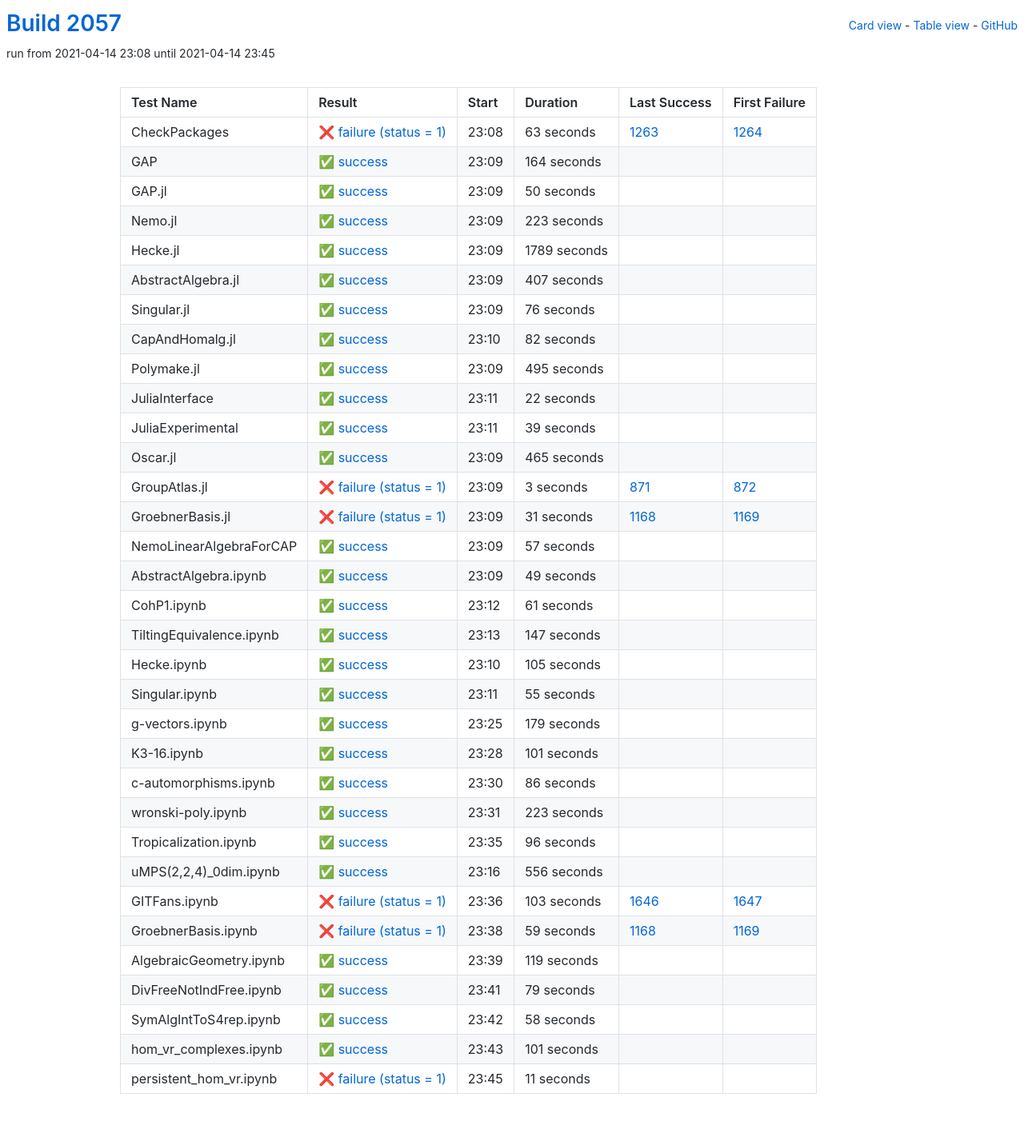
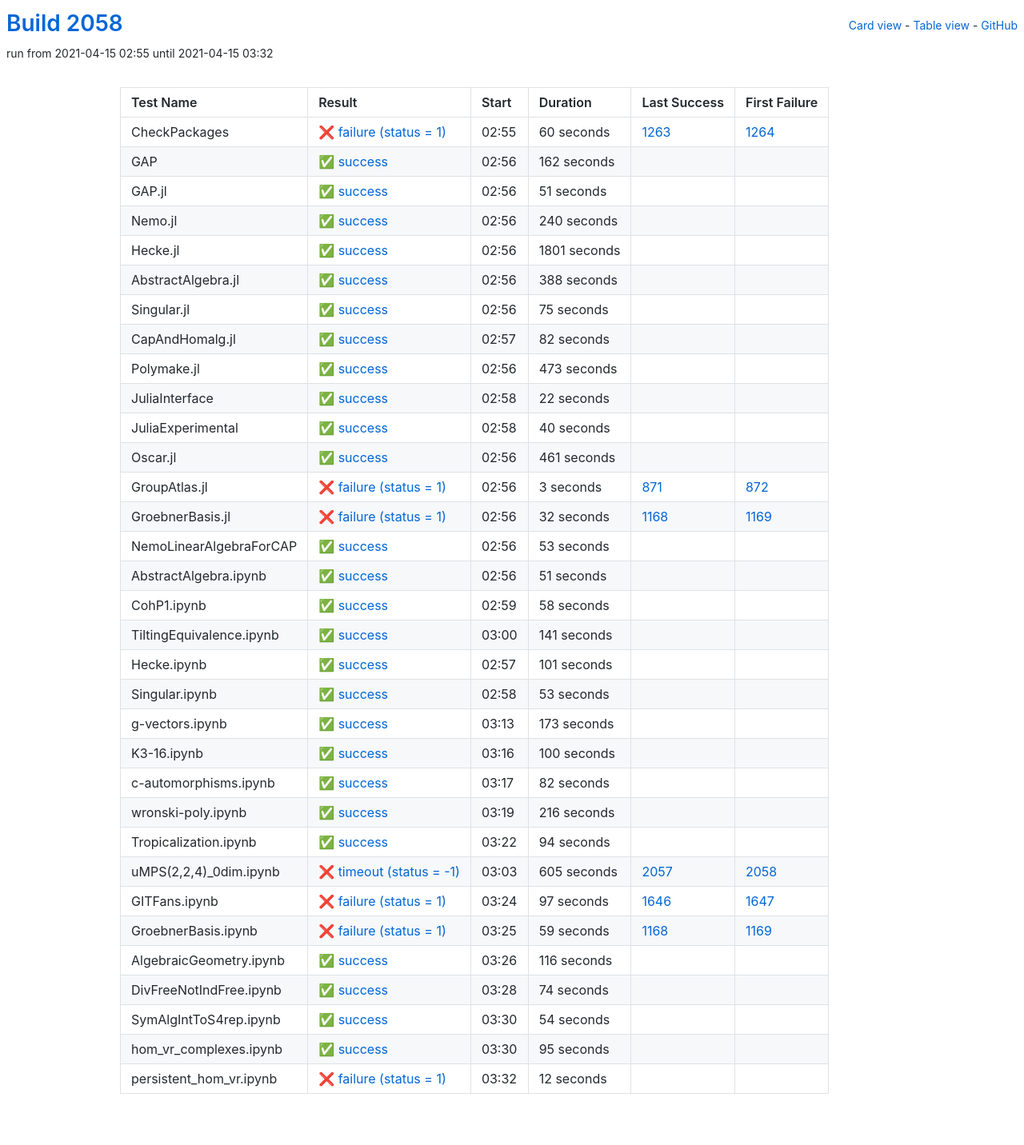
Before and after one commit to oscar-system/oscar-ci-status-stable, a Jekyll site: the page built from table.html, in a window 1280 px wide. Shown: the whole page at 80% size. Built offline with Jekyll 4.4.1, drawn with Linux system fonts in a browser that asks for light colours.

Commit message:
Build #2058

```diff
--- a/_data/ci.yml
+++ b/_data/ci.yml
@@ -1,6 +1,6 @@
 ---
-build: 2057
-build_url: https://oscarci.mathematik.uni-kl.de/job/oscar-stable/2057/
+build: 2058
+build_url: https://oscarci.mathematik.uni-kl.de/job/oscar-stable/2058/
 job: oscar-stable
 organization: oscar-system
 repo: oscar-ci-status-stable
@@ -8,92 +8,92 @@ repourl: https://github.com/oscar-system/oscar-ci-status-stable
 tests:
 - name: CheckPackages
   id: checkpackages
-  log: https://oscarci.mathematik.uni-kl.de/job/oscar-stable/2057/artifact/logs/build-2057/CheckPackages.log
-  start: 2021-04-14 23:08
+  log: https://oscarci.mathematik.uni-kl.de/job/oscar-stable/2058/artifact/logs/build-2058/CheckPackages.log
+  start: 2021-04-15 02:55
   success: false
   exitcode: 1
   status: failure
-  duration: 63
+  duration: 60
   last_success: 1263
   last_success_url: https://oscarci.mathematik.uni-kl.de/job/oscar-stable/1263/
   first_failure: 1264
   first_failure_url: https://oscarci.mathematik.uni-kl.de/job/oscar-stable/1264/
 - name: GAP
   id: gap
-  log: https://oscarci.mathematik.uni-kl.de/job/oscar-stable/2057/artifact/logs/build-2057/GAP.log
-  start: 2021-04-14 23:09
+  log: https://oscarci.mathematik.uni-kl.de/job/oscar-stable/2058/artifact/logs/build-2058/GAP.log
+  start: 2021-04-15 02:56
   success: true
   exitcode: 0
   status: success
-  duration: 164
+  duration: 162
   last_success: false
   last_success_url:
   first_failure: false
   first_failure_url:
 - name: GAP.jl
   id: gap-jl
-  log: https://oscarci.mathematik.uni-kl.de/job/oscar-stable/2057/artifact/logs/build-2057/GAP.jl.log
-  start: 2021-04-14 23:09
+  log: https://oscarci.mathematik.uni-kl.de/job/oscar-stable/2058/artifact/logs/build-2058/GAP.jl.log
+  start: 2021-04-15 02:56
   success: true
   exitcode: 0
   status: success
-  duration: 50
+  duration: 51
   last_success: false
   last_success_url:
   first_failure: false
   first_failure_url:
 - name: Nemo.jl
   id: nemo-jl
-  log: https://oscarci.mathematik.uni-kl.de/job/oscar-stable/2057/artifact/logs/build-2057/Nemo.jl.log
-  start: 2021-04-14 23:09
+  log: https://oscarci.mathematik.uni-kl.de/job/oscar-stable/2058/artifact/logs/build-2058/Nemo.jl.log
+  start: 2021-04-15 02:56
   success: true
   exitcode: 0
   status: success
-  duration: 223
+  duration: 240
   last_success: false
   last_success_url:
   first_failure: false
   first_failure_url:
 - name: Hecke.jl
   id: hecke-jl
-  log: https://oscarci.mathematik.uni-kl.de/job/oscar-stable/2057/artifact/logs/build-2057/Hecke.jl.log
-  start: 2021-04-14 23:09
+  log: https://oscarci.mathematik.uni-kl.de/job/oscar-stable/2058/artifact/logs/build-2058/Hecke.jl.log
+  start: 2021-04-15 02:56
   success: true
   exitcode: 0
   status: success
-  duration: 1789
+  duration: 1801
   last_success: false
   last_success_url:
   first_failure: false
   first_failure_url:
 - name: AbstractAlgebra.jl
   id: abstractalgebra-jl
-  log: https://oscarci.mathematik.uni-kl.de/job/oscar-stable/2057/artifact/logs/build-2057/AbstractAlgebra.jl.log
-  start: 2021-04-14 23:09
+  log: https://oscarci.mathematik.uni-kl.de/job/oscar-stable/2058/artifact/logs/build-2058/AbstractAlgebra.jl.log
+  start: 2021-04-15 02:56
   success: true
   exitcode: 0
   status: success
-  duration: 407
+  duration: 388
   last_success: false
   last_success_url:
   first_failure: false
   first_failure_url:
 - name: Singular.jl
   id: singular-jl
-  log: https://oscarci.mathematik.uni-kl.de/job/oscar-stable/2057/artifact/logs/build-2057/Singular.jl.log
-  start: 2021-04-14 23:09
+  log: https://oscarci.mathematik.uni-kl.de/job/oscar-stable/2058/artifact/logs/build-2058/Singular.jl.log
+  start: 2021-04-15 02:56
   success: true
   exitcode: 0
   status: success
-  duration: 76
+  duration: 75
   last_success: false
   last_success_url:
   first_failure: false
   first_failure_url:
 - name: CapAndHomalg.jl
   id: capandhomalg-jl
-  log: https://oscarci.mathematik.uni-kl.de/job/oscar-stable/2057/artifact/logs/build-2057/CapAndHomalg.jl.log
-  start: 2021-04-14 23:10
+  log: https://oscarci.mathematik.uni-kl.de/job/oscar-stable/2058/artifact/logs/build-2058/CapAndHomalg.jl.log
+  start: 2021-04-15 02:57
   success: true
   exitcode: 0
   status: success
@@ -104,20 +104,20 @@ tests:
   first_failure_url:
 - name: Polymake.jl
   id: polymake-jl
-  log: https://oscarci.mathematik.uni-kl.de/job/oscar-stable/2057/artifact/logs/build-2057/Polymake.jl.log
-  start: 2021-04-14 23:09
+  log: https://oscarci.mathematik.uni-kl.de/job/oscar-stable/2058/artifact/logs/build-2058/Polymake.jl.log
+  start: 2021-04-15 02:56
   success: true
   exitcode: 0
   status: success
-  duration: 495
+  duration: 473
   last_success: false
   last_success_url:
   first_failure: false
   first_failure_url:
 - name: JuliaInterface
   id: juliainterface
-  log: https://oscarci.mathematik.uni-kl.de/job/oscar-stable/2057/artifact/logs/build-2057/JuliaInterface.log
-  start: 2021-04-14 23:11
+  log: https://oscarci.mathematik.uni-kl.de/job/oscar-stable/2058/artifact/logs/build-2058/JuliaInterface.log
+  start: 2021-04-15 02:58
   success: true
   exitcode: 0
   status: success
@@ -128,32 +128,32 @@ tests:
   first_failure_url:
 - name: JuliaExperimental
   id: juliaexperimental
-  log: https://oscarci.mathematik.uni-kl.de/job/oscar-stable/2057/artifact/logs/build-2057/JuliaExperimental.log
-  start: 2021-04-14 23:11
+  log: https://oscarci.mathematik.uni-kl.de/job/oscar-stable/2058/artifact/logs/build-2058/JuliaExperimental.log
+  start: 2021-04-15 02:58
   success: true
   exitcode: 0
   status: success
-  duration: 39
+  duration: 40
   last_success: false
   last_success_url:
   first_failure: false
   first_failure_url:
 - name: Oscar.jl
   id: oscar-jl
-  log: https://oscarci.mathematik.uni-kl.de/job/oscar-stable/2057/artifact/logs/build-2057/Oscar.jl.log
-  start: 2021-04-14 23:09
+  log: https://oscarci.mathematik.uni-kl.de/job/oscar-stable/2058/artifact/logs/build-2058/Oscar.jl.log
+  start: 2021-04-15 02:56
   success: true
   exitcode: 0
   status: success
-  duration: 465
+  duration: 461
   last_success: false
   last_success_url:
   first_failure: false
   first_failure_url:
 - name: GroupAtlas.jl
   id: groupatlas-jl
-  log: https://oscarci.mathematik.uni-kl.de/job/oscar-stable/2057/artifact/logs/build-2057/GroupAtlas.jl.log
-  start: 2021-04-14 23:09
+  log: https://oscarci.mathematik.uni-kl.de/job/oscar-stable/2058/artifact/logs/build-2058/GroupAtlas.jl.log
+  start: 2021-04-15 02:56
   success: false
   exitcode: 1
   status: failure
@@ -164,104 +164,68 @@ tests:
   first_failure_url: https://oscarci.mathematik.uni-kl.de/job/oscar-stable/872/
 - name: GroebnerBasis.jl
   id: groebnerbasis-jl
-  log: https://oscarci.mathematik.uni-kl.de/job/oscar-stable/2057/artifact/logs/build-2057/GroebnerBasis.jl.log
-  start: 2021-04-14 23:09
+  log: https://oscarci.mathematik.uni-kl.de/job/oscar-stable/2058/artifact/logs/build-2058/GroebnerBasis.jl.log
+  start: 2021-04-15 02:56
   success: false
   exitcode: 1
   status: failure
-  duration: 31
+  duration: 32
   last_success: 1168
   last_success_url: https://oscarci.mathematik.uni-kl.de/job/oscar-stable/1168/
   first_failure: 1169
   first_failure_url: https://oscarci.mathematik.uni-kl.de/job/oscar-stable/1169/
 - name: NemoLinearAlgebraForCAP
   id: nemolinearalgebraforcap
-  log: https://oscarci.mathematik.uni-kl.de/job/oscar-stable/2057/artifact/logs/build-2057/NemoLinearAlgebraForCAP.log
-  start: 2021-04-14 23:09
+  log: https://oscarci.mathematik.uni-kl.de/job/oscar-stable/2058/artifact/logs/build-2058/NemoLinearAlgebraForCAP.log
+  start: 2021-04-15 02:56
   success: true
   exitcode: 0
   status: success
-  duration: 57
+  duration: 53
   last_success: false
   last_success_url:
   first_failure: false
   first_failure_url:
 - name: AbstractAlgebra.ipynb
   id: abstractalgebra-ipynb
-  log: https://oscarci.mathematik.uni-kl.de/job/oscar-stable/2057/artifact/logs/build-2057/AbstractAlgebra.ipynb.log
-  start: 2021-04-14 23:09
+  log: https://oscarci.mathematik.uni-kl.de/job/oscar-stable/2058/artifact/logs/build-2058/AbstractAlgebra.ipynb.log
+  start: 2021-04-15 02:56
   success: true
   exitcode: 0
   status: success
-  duration: 49
+  duration: 51
   last_success: false
   last_success_url:
   first_failure: false
   first_failure_url:
 - name: CohP1.ipynb
   id: cohp1-ipynb
-  log: https://oscarci.mathematik.uni-kl.de/job/oscar-stable/2057/artifact/logs/build-2057/CohP1.ipynb.log
-  start: 2021-04-14 23:12
+  log: https://oscarci.mathematik.uni-kl.de/job/oscar-stable/2058/artifact/logs/build-2058/CohP1.ipynb.log
+  start: 2021-04-15 02:59
   success: true
   exitcode: 0
   status: success
-  duration: 61
+  duration: 58
   last_success: false
   last_success_url:
   first_failure: false
   first_failure_url:
 - name: TiltingEquivalence.ipynb
   id: tiltingequivalence-ipynb
-  log: https://oscarci.mathematik.uni-kl.de/job/oscar-stable/2057/artifact/logs/build-2057/TiltingEquivalence.ipynb.log
-  start: 2021-04-14 23:13
+  log: https://oscarci.mathematik.uni-kl.de/job/oscar-stable/2058/artifact/logs/build-2058/TiltingEquivalence.ipynb.log
+  start: 2021-04-15 03:00
   success: true
   exitcode: 0
   status: success
-  duration: 147
+  duration: 141
   last_success: false
   last_success_url:
   first_failure: false
   first_failure_url:
 - name: Hecke.ipynb
   id: hecke-ipynb
-  log: https://oscarci.mathematik.uni-kl.de/job/oscar-stable/2057/artifact/logs/build-2057/Hecke.ipynb.log
-  start: 2021-04-14 23:10
-  success: true
-  exitcode: 0
-  status: success
-  duration: 105
-  last_success: false
-  last_success_url:
-  first_failure: false
-  first_failure_url:
-- name: Singular.ipynb
-  id: singular-ipynb
-  log: https://oscarci.mathematik.uni-kl.de/job/oscar-stable/2057/artifact/logs/build-2057/Singular.ipynb.log
-  start: 2021-04-14 23:11
-  success: true
-  exitcode: 0
-  status: success
-  duration: 55
-  last_success: false
-  last_success_url:
-  first_failure: false
-  first_failure_url:
-- name: g-vectors.ipynb
-  id: g-vectors-ipynb
-  log: https://oscarci.mathematik.uni-kl.de/job/oscar-stable/2057/artifact/logs/build-2057/g-vectors.ipynb.log
-  start: 2021-04-14 23:25
-  success: true
-  exitcode: 0
-  status: success
-  duration: 179
-  last_success: false
-  last_success_url:
-  first_failure: false
-  first_failure_url:
-- name: K3-16.ipynb
-  id: k3-16-ipynb
-  log: https://oscarci.mathematik.uni-kl.de/job/oscar-stable/2057/artifact/logs/build-2057/K3-16.ipynb.log
-  start: 2021-04-14 23:28
+  log: https://oscarci.mathematik.uni-kl.de/job/oscar-stable/2058/artifact/logs/build-2058/Hecke.ipynb.log
+  start: 2021-04-15 02:57
   success: true
   exitcode: 0
   status: success
@@ -270,70 +234,106 @@ tests:
   last_success_url:
   first_failure: false
   first_failure_url:
-- name: c-automorphisms.ipynb
-  id: c-automorphisms-ipynb
-  log: https://oscarci.mathematik.uni-kl.de/job/oscar-stable/2057/artifact/logs/build-2057/c-automorphisms.ipynb.log
-  start: 2021-04-14 23:30
+- name: Singular.ipynb
+  id: singular-ipynb
+  log: https://oscarci.mathematik.uni-kl.de/job/oscar-stable/2058/artifact/logs/build-2058/Singular.ipynb.log
+  start: 2021-04-15 02:58
   success: true
   exitcode: 0
   status: success
-  duration: 86
+  duration: 53
+  last_success: false
+  last_success_url:
+  first_failure: false
+  first_failure_url:
+- name: g-vectors.ipynb
+  id: g-vectors-ipynb
+  log: https://oscarci.mathematik.uni-kl.de/job/oscar-stable/2058/artifact/logs/build-2058/g-vectors.ipynb.log
+  start: 2021-04-15 03:13
+  success: true
+  exitcode: 0
+  status: success
+  duration: 173
+  last_success: false
+  last_success_url:
+  first_failure: false
+  first_failure_url:
+- name: K3-16.ipynb
+  id: k3-16-ipynb
+  log: https://oscarci.mathematik.uni-kl.de/job/oscar-stable/2058/artifact/logs/build-2058/K3-16.ipynb.log
+  start: 2021-04-15 03:16
+  success: true
+  exitcode: 0
+  status: success
+  duration: 100
+  last_success: false
+  last_success_url:
+  first_failure: false
+  first_failure_url:
+- name: c-automorphisms.ipynb
+  id: c-automorphisms-ipynb
+  log: https://oscarci.mathematik.uni-kl.de/job/oscar-stable/2058/artifact/logs/build-2058/c-automorphisms.ipynb.log
+  start: 2021-04-15 03:17
+  success: true
+  exitcode: 0
+  status: success
+  duration: 82
   last_success: false
   last_success_url:
   first_failure: false
   first_failure_url:
 - name: wronski-poly.ipynb
   id: wronski-poly-ipynb
-  log: https://oscarci.mathematik.uni-kl.de/job/oscar-stable/2057/artifact/logs/build-2057/wronski-poly.ipynb.log
-  start: 2021-04-14 23:31
+  log: https://oscarci.mathematik.uni-kl.de/job/oscar-stable/2058/artifact/logs/build-2058/wronski-poly.ipynb.log
+  start: 2021-04-15 03:19
   success: true
   exitcode: 0
   status: success
-  duration: 223
+  duration: 216
   last_success: false
   last_success_url:
   first_failure: false
   first_failure_url:
 - name: Tropicalization.ipynb
   id: tropicalization-ipynb
-  log: https://oscarci.mathematik.uni-kl.de/job/oscar-stable/2057/artifact/logs/build-2057/Tropicalization.ipynb.log
-  start: 2021-04-14 23:35
+  log: https://oscarci.mathematik.uni-kl.de/job/oscar-stable/2058/artifact/logs/build-2058/Tropicalization.ipynb.log
+  start: 2021-04-15 03:22
   success: true
   exitcode: 0
   status: success
-  duration: 96
+  duration: 94
   last_success: false
   last_success_url:
   first_failure: false
   first_failure_url:
 - name: uMPS(2,2,4)_0dim.ipynb
   id: umps-2-2-4-0dim-ipynb
-  log: https://oscarci.mathematik.uni-kl.de/job/oscar-stable/2057/artifact/logs/build-2057/uMPS-2-2-4-_0dim.ipynb.log
-  start: 2021-04-14 23:16
-  success: true
-  exitcode: 0
-  status: success
-  duration: 556
-  last_success: false
-  last_success_url:
-  first_failure: false
-  first_failure_url:
+  log: https://oscarci.mathematik.uni-kl.de/job/oscar-stable/2058/artifact/logs/build-2058/uMPS-2-2-4-_0dim.ipynb.log
+  start: 2021-04-15 03:03
+  success: false
+  exitcode: -1
+  status: timeout
+  duration: 605
+  last_success: 2057
+  last_success_url: https://oscarci.mathematik.uni-kl.de/job/oscar-stable/2057/
+  first_failure: 2058
+  first_failure_url: https://oscarci.mathematik.uni-kl.de/job/oscar-stable/2058/
 - name: GITFans.ipynb
   id: gitfans-ipynb
-  log: https://oscarci.mathematik.uni-kl.de/job/oscar-stable/2057/artifact/logs/build-2057/GITFans.ipynb.log
-  start: 2021-04-14 23:36
+  log: https://oscarci.mathematik.uni-kl.de/job/oscar-stable/2058/artifact/logs/build-2058/GITFans.ipynb.log
+  start: 2021-04-15 03:24
   success: false
   exitcode: 1
   status: failure
-  duration: 103
+  duration: 97
   last_success: 1646
   last_success_url: https://oscarci.mathematik.uni-kl.de/job/oscar-stable/1646/
   first_failure: 1647
   first_failure_url: https://oscarci.mathematik.uni-kl.de/job/oscar-stable/1647/
 - name: GroebnerBasis.ipynb
   id: groebnerbasis-ipynb
-  log: https://oscarci.mathematik.uni-kl.de/job/oscar-stable/2057/artifact/logs/build-2057/GroebnerBasis.ipynb.log
-  start: 2021-04-14 23:38
+  log: https://oscarci.mathematik.uni-kl.de/job/oscar-stable/2058/artifact/logs/build-2058/GroebnerBasis.ipynb.log
+  start: 2021-04-15 03:25
   success: false
   exitcode: 1
   status: failure
@@ -344,60 +344,60 @@ tests:
   first_failure_url: https://oscarci.mathematik.uni-kl.de/job/oscar-stable/1169/
 - name: AlgebraicGeometry.ipynb
   id: algebraicgeometry-ipynb
-  log: https://oscarci.mathematik.uni-kl.de/job/oscar-stable/2057/artifact/logs/build-2057/AlgebraicGeometry.ipynb.log
-  start: 2021-04-14 23:39
+  log: https://oscarci.mathematik.uni-kl.de/job/oscar-stable/2058/artifact/logs/build-2058/AlgebraicGeometry.ipynb.log
+  start: 2021-04-15 03:26
   success: true
   exitcode: 0
   status: success
-  duration: 119
+  duration: 116
   last_success: false
   last_success_url:
   first_failure: false
   first_failure_url:
 - name: DivFreeNotIndFree.ipynb
   id: divfreenotindfree-ipynb
-  log: https://oscarci.mathematik.uni-kl.de/job/oscar-stable/2057/artifact/logs/build-2057/DivFreeNotIndFree.ipynb.log
-  start: 2021-04-14 23:41
+  log: https://oscarci.mathematik.uni-kl.de/job/oscar-stable/2058/artifact/logs/build-2058/DivFreeNotIndFree.ipynb.log
+  start: 2021-04-15 03:28
   success: true
   exitcode: 0
   status: success
-  duration: 79
+  duration: 74
   last_success: false
   last_success_url:
   first_failure: false
   first_failure_url:
 - name: SymAlgIntToS4rep.ipynb
   id: symalginttos4rep-ipynb
-  log: https://oscarci.mathematik.uni-kl.de/job/oscar-stable/2057/artifact/logs/build-2057/SymAlgIntToS4rep.ipynb.log
-  start: 2021-04-14 23:42
+  log: https://oscarci.mathematik.uni-kl.de/job/oscar-stable/2058/artifact/logs/build-2058/SymAlgIntToS4rep.ipynb.log
+  start: 2021-04-15 03:30
   success: true
   exitcode: 0
   status: success
-  duration: 58
+  duration: 54
   last_success: false
   last_success_url:
   first_failure: false
   first_failure_url:
 - name: hom_vr_complexes.ipynb
   id: hom-vr-complexes-ipynb
-  log: https://oscarci.mathematik.uni-kl.de/job/oscar-stable/2057/artifact/logs/build-2057/hom_vr_complexes.ipynb.log
-  start: 2021-04-14 23:43
+  log: https://oscarci.mathematik.uni-kl.de/job/oscar-stable/2058/artifact/logs/build-2058/hom_vr_complexes.ipynb.log
+  start: 2021-04-15 03:30
   success: true
   exitcode: 0
   status: success
-  duration: 101
+  duration: 95
   last_success: false
   last_success_url:
   first_failure: false
   first_failure_url:
 - name: persistent_hom_vr.ipynb
   id: persistent-hom-vr-ipynb
-  log: https://oscarci.mathematik.uni-kl.de/job/oscar-stable/2057/artifact/logs/build-2057/persistent_hom_vr.ipynb.log
-  start: 2021-04-14 23:45
+  log: https://oscarci.mathematik.uni-kl.de/job/oscar-stable/2058/artifact/logs/build-2058/persistent_hom_vr.ipynb.log
+  start: 2021-04-15 03:32
   success: false
   exitcode: 1
   status: failure
-  duration: 11
+  duration: 12
   last_success: false
   last_success_url:
   first_failure: false
```
Also changed, not shown: README.md.
